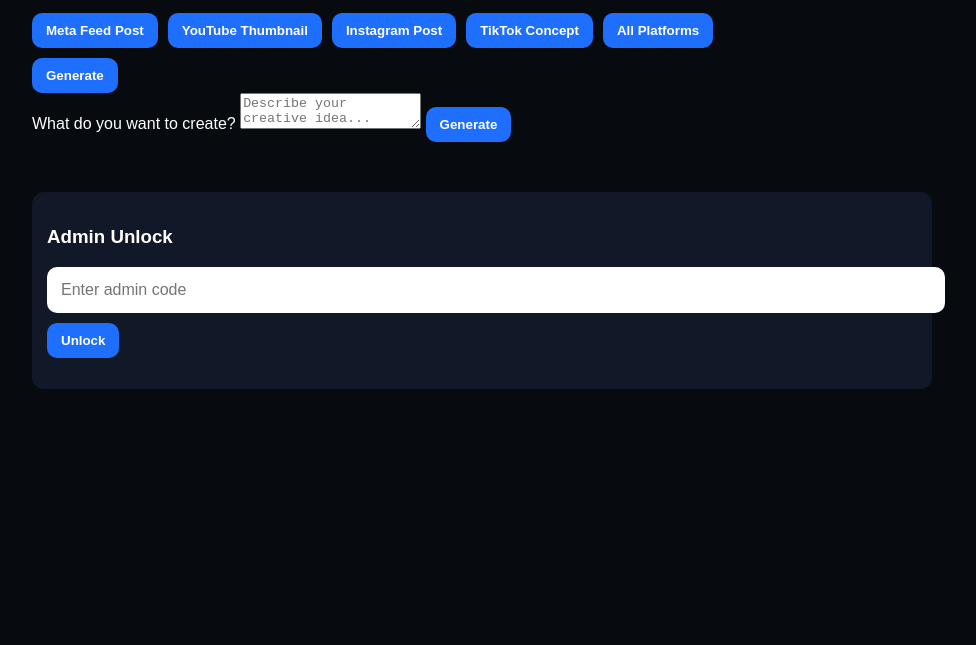
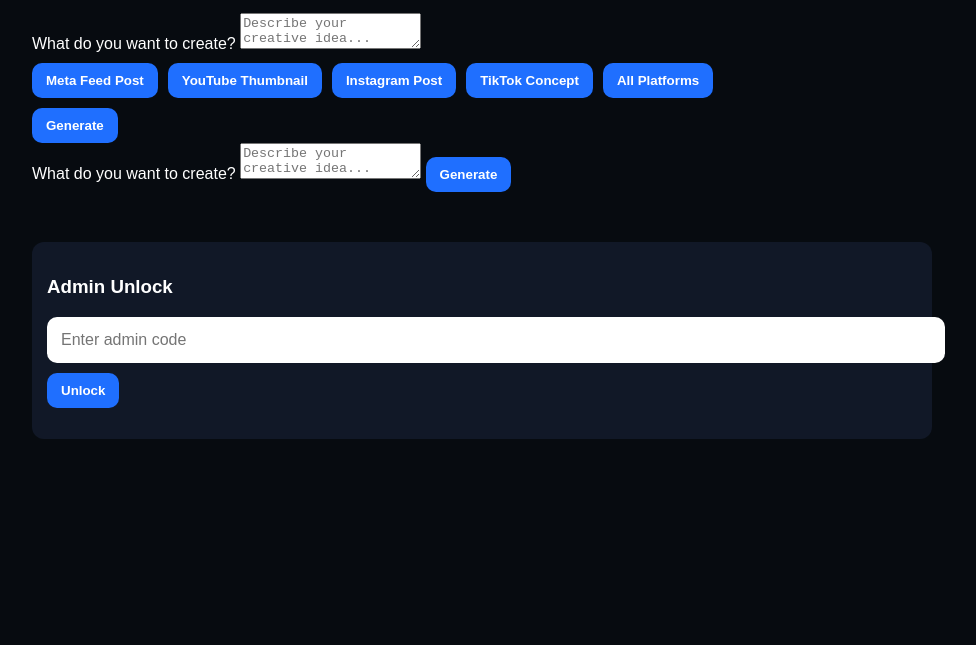
Before and after one commit to ToastidTech/CanvasFlow, a plain HTML site: page index.html in a window 1280 px wide. Shown: the part 155-800 px from the top of the page, without its empty margins (158-1134 px from the left). Drawn offline with Linux system fonts and the light colour scheme.

Commit message:
Add prompt box for user creative input
Added a prompt box for user input in the HTML.

```diff
--- a/index.html
+++ b/index.html
@@ -94,6 +94,19 @@
   <h1>Canvas Flow AI</h1>
   <p>AI Design Studio</p>
 
+<div class="prompt-box">
+
+  <label for="prompt">
+    What do you want to create?
+  </label>
+
+  <textarea
+    id="prompt"
+    placeholder="Describe your creative idea..."
+  ></textarea>
+
+</div>
+
   <div class="format-row">
     <button id="metaBtn">Meta Feed Post</button>
     <button id="youtubeBtn">YouTube Thumbnail</button>
```
